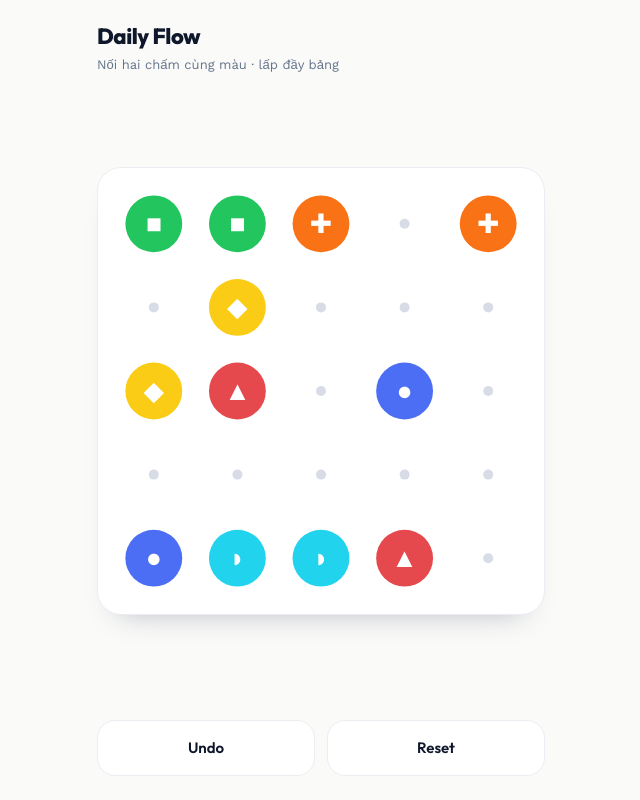
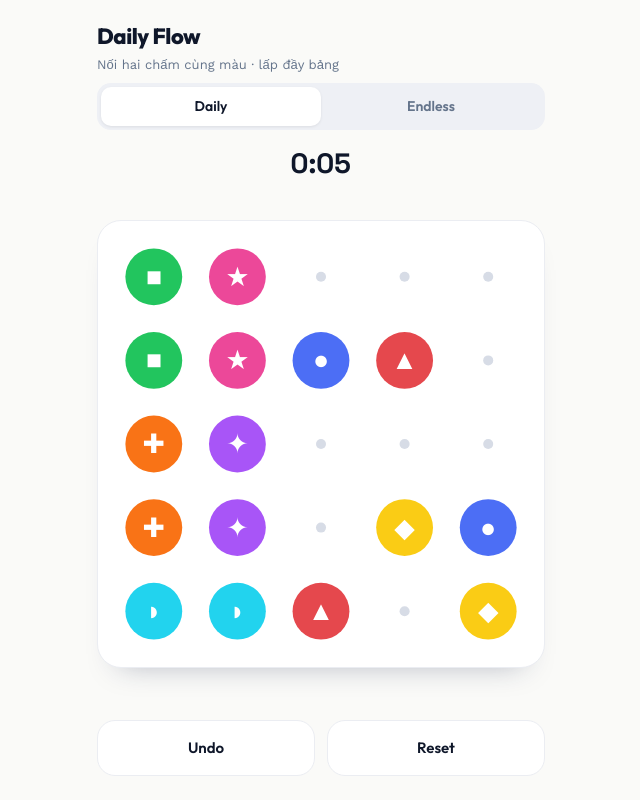
Before and after one commit to truongngoccuongweup/flow-free-game, a Next.js app: page / in a window 1280 px wide. Shown: the whole page, without its empty margins (319-959 px from the left). Built offline with nearby package versions, Linux system fonts and the light colour scheme.

Commit message:
feat(ui): Daily mode with timer, streak, result, and mode toggle

```diff
--- a/src/app/globals.css
+++ b/src/app/globals.css
@@ -43,3 +43,7 @@ body {
 }
 .df-win-card { background: #fff; border: 1px solid var(--line); border-radius: 24px; padding: 28px 32px; text-align: center; box-shadow: 0 24px 48px -20px rgba(30,40,80,.4); }
 .df-cta { background: var(--brand); color: #fff; border: none; box-shadow: 0 6px 0 var(--brand-press); }
+.df-seg { display: flex; background: #EEF0F5; border-radius: 14px; padding: 4px; margin: 4px 0 8px; }
+.df-seg button { flex: 1; border: none; background: transparent; font-family: var(--font-heading), sans-serif; font-weight: 600; font-size: 14px; padding: 9px 0; border-radius: 10px; color: var(--muted); cursor: pointer; }
+.df-seg button.on { background: #fff; color: var(--ink); box-shadow: 0 1px 3px rgba(0,0,0,.08); }
+.df-timer { text-align: center; font-family: var(--font-mono), monospace; font-variant-numeric: tabular-nums; font-size: 28px; font-weight: 700; padding: 4px 0 0; }
--- a/src/app/page.tsx
+++ b/src/app/page.tsx
@@ -2,14 +2,29 @@
 import { useEffect, useState } from 'react';
 import type { Puzzle } from '../engine/types';
 import { loadEndlessPuzzles } from '../game/level-loader';
+import { indexById, puzzleForDate, dailyDateISO, type DailyEntry } from '../game/level-repository';
+import { dailyNumber } from '../game/daily';
 import { EndlessGame } from '../ui/EndlessGame';
+import { DailyGame } from '../ui/DailyGame';
 
 export default function Home() {
   const [puzzles, setPuzzles] = useState<Puzzle[] | null>(null);
+  const [schedule, setSchedule] = useState<DailyEntry[] | null>(null);
   const [failed, setFailed] = useState(false);
+  const [mode, setMode] = useState<'daily' | 'endless'>('daily');
+
   useEffect(() => {
-    loadEndlessPuzzles().then(setPuzzles).catch(() => setFailed(true));
+    Promise.all([
+      loadEndlessPuzzles(),
+      fetch('/levels/daily-schedule.json').then((r) => r.json() as Promise<DailyEntry[]>),
+    ])
+      .then(([p, s]) => { setPuzzles(p); setSchedule(s); })
+      .catch(() => setFailed(true));
   }, []);
+
+  const today = dailyDateISO(new Date());
+  const daily = puzzles && schedule ? puzzleForDate(schedule, indexById(puzzles), today) : null;
+  const dayNo = schedule ? dailyNumber(schedule, today) : null;
 
   return (
     <main className="df-shell">
@@ -17,9 +32,17 @@ export default function Home() {
         <span className="df-title" style={{ fontSize: 22 }}>Daily Flow</span>
         <p style={{ color: 'var(--muted)', margin: '2px 0 0', fontSize: 13 }}>Nối hai chấm cùng màu · lấp đầy bảng</p>
       </header>
+      <div className="df-seg" role="tablist">
+        <button className={mode === 'daily' ? 'on' : ''} onClick={() => setMode('daily')}>Daily</button>
+        <button className={mode === 'endless' ? 'on' : ''} onClick={() => setMode('endless')}>Endless</button>
+      </div>
       {failed && <p style={{ color: 'var(--muted)' }}>Không tải được màn chơi.</p>}
       {!failed && !puzzles && <p style={{ color: 'var(--muted)' }}>Đang tải…</p>}
-      {puzzles && <EndlessGame puzzles={puzzles} />}
+      {puzzles && mode === 'endless' && <EndlessGame puzzles={puzzles} />}
+      {puzzles && mode === 'daily' &&
+        (daily && dayNo
+          ? <DailyGame key={daily.id} puzzle={daily} dayNumber={dayNo} onPlayEndless={() => setMode('endless')} />
+          : <p style={{ color: 'var(--muted)' }}>Hôm nay chưa có màn Daily.</p>)}
     </main>
   );
 }
--- /dev/null
+++ b/src/ui/DailyGame.tsx
@@ -0,0 +1,66 @@
+'use client';
+import { useEffect, useState } from 'react';
+import type { Puzzle } from '../engine/types';
+import { Board } from './Board';
+import { useFlowBoard } from './useFlowBoard';
+import { useStopwatch } from './useStopwatch';
+import { DailyResult } from './DailyResult';
+import { formatTime } from '../game/format';
+import { fasterThanPercent, referenceMedianMs } from '../game/rank';
+import { loadStats, saveStats, recordDailyWin } from '../game/daily-stats';
+import { dailyDateISO } from '../game/level-repository';
+import { secondsToNextMidnight, formatCountdown } from '../game/countdown';
+
+export function DailyGame({ puzzle, dayNumber, onPlayEndless }: { puzzle: Puzzle; dayNumber: number; onPlayEndless: () => void }) {
+  const b = useFlowBoard(puzzle);
+  const sw = useStopwatch(!b.won);
+  const [result, setResult] = useState<{ timeText: string; fasterThan: number; streak: number } | null>(null);
+  const [countdown, setCountdown] = useState('');
+
+  useEffect(() => {
+    if (!b.won || result) return;
+    const ms = sw.elapsed();
+    const date = dailyDateISO(new Date());
+    const stats = recordDailyWin(loadStats(window.localStorage), date, ms);
+    saveStats(stats, window.localStorage);
+    setResult({
+      timeText: formatTime(ms),
+      fasterThan: fasterThanPercent(ms, referenceMedianMs(puzzle.difficulty)),
+      streak: stats.streak,
+    });
+  }, [b.won, result, sw, puzzle]);
+
+  useEffect(() => {
+    if (!result) return;
+    const tick = (): void => setCountdown(formatCountdown(secondsToNextMidnight(new Date())));
+    tick();
+    const id = setInterval(tick, 1000);
+    return () => clearInterval(id);
+  }, [result]);
+
+  return (
+    <>
+      <div className="df-timer">{formatTime(sw.ms)}</div>
+      <div className="df-board-wrap">
+        <div className="df-board">
+          <Board puzzle={puzzle} state={b.state} svgRef={b.svgRef} onPointerDown={b.onPointerDown} onPointerMove={b.onPointerMove} onPointerUp={b.onPointerUp} />
+        </div>
+      </div>
+      <div className="df-controls">
+        <button className="df-btn" onClick={b.undo}>Undo</button>
+        <button className="df-btn" onClick={b.reset}>Reset</button>
+      </div>
+      {result && (
+        <DailyResult
+          dayNumber={dayNumber}
+          timeText={result.timeText}
+          fasterThan={result.fasterThan}
+          streak={result.streak}
+          colorCount={puzzle.pairs.length}
+          countdownText={countdown}
+          onPlayEndless={onPlayEndless}
+        />
+      )}
+    </>
+  );
+}
```
